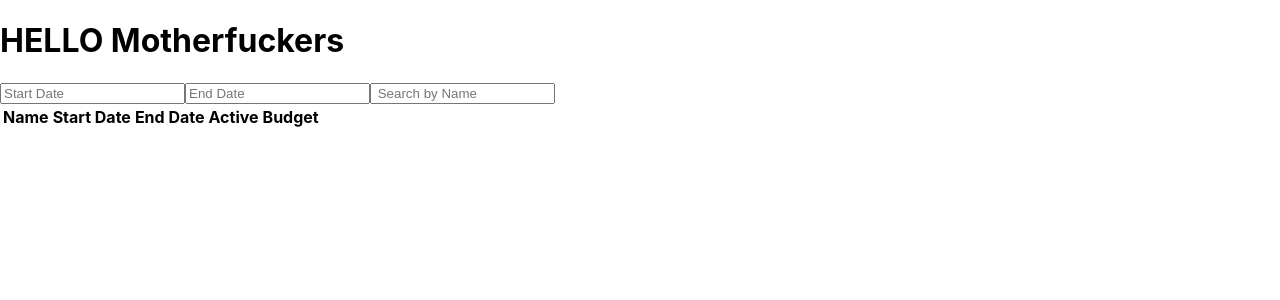
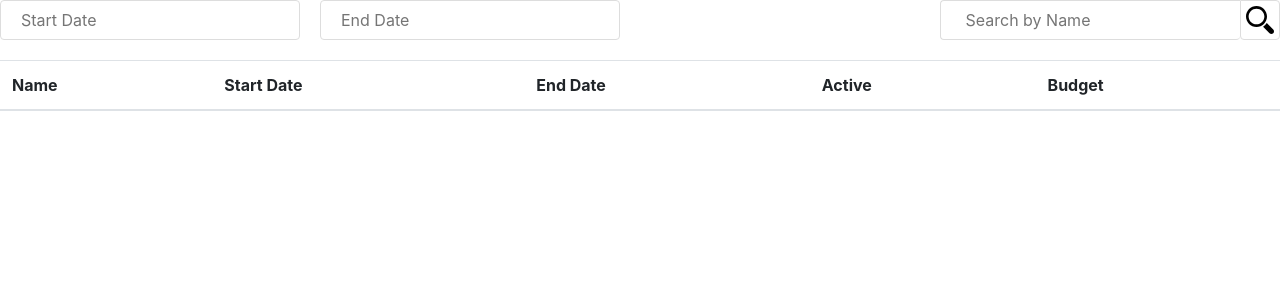
Before and after one commit to alexrupom/campaign-list, a React (Create React App) app: page / in a window 1280 px wide. Shown: the top 300 px of the page. Built offline with nearby package versions, Linux system fonts and the light colour scheme.

Commit message:
finished

```diff
--- a/package.json
+++ b/package.json
@@ -3,12 +3,14 @@
   "version": "0.1.0",
   "private": true,
   "dependencies": {
+    "bootstrap": "^4.3.1",
     "classnames": "^2.2.6",
     "format-si-prefix": "^0.3.2",
     "moment": "^2.24.0",
     "node-sass": "^4.12.0",
     "prop-types": "^15.7.2",
     "react": "^16.9.0",
+    "react-bootstrap": "^1.0.0-beta.12",
     "react-datepicker": "^2.9.6",
     "react-dom": "^16.9.0",
     "react-scripts": "3.1.2"
--- a/src/App.js
+++ b/src/App.js
@@ -1,6 +1,7 @@
 import React from "react";
 import Campaign from "./components/Campaign";
 import "./App.scss";
+import 'bootstrap/dist/css/bootstrap.min.css';
 
 
 class App extends React.Component {
--- a/src/App.scss
+++ b/src/App.scss
@@ -1,6 +1,6 @@
 @import "./stylesheets/";
 .App {
-  /* text-align: center; */
+  // text-align: center;
 }
 
 .App-logo {
--- a/src/components/Campaign/CampaignTable.jsx
+++ b/src/components/Campaign/CampaignTable.jsx
@@ -1,13 +1,15 @@
 import React from "react";
 import Status from "./Status";
 import PropTypes from "prop-types";
-import {formatSI} from 'format-si-prefix';
+import { formatSI } from "format-si-prefix";
+import Table from "react-bootstrap/Table";
+import moment from "moment";
 
 const checkStatus = (startDate, endDate) => {
   let status = false;
-  const currentDate = new Date();
-  const start = new Date(startDate);
-  const end = new Date(endDate);
+  const currentDate = moment().toDate();
+  const start = moment(startDate);
+  const end = moment(endDate);
   if (start < currentDate && currentDate < end) {
     status = true;
   }
@@ -32,7 +34,7 @@ const CampaignTable = props => {
   }
   return (
     <div>
-      <table>
+      <Table>
         <thead>
           <tr>
             <th>Name</th>
@@ -43,7 +45,7 @@ const CampaignTable = props => {
           </tr>
         </thead>
         <tbody>{table}</tbody>
-      </table>
+      </Table>
     </div>
   );
 };
@@ -53,13 +55,15 @@ CampaignTable.defaultProps = {
 };
 
 CampaignTable.propTypes = {
-  data: PropTypes.arrayOf(PropTypes.exact({
-    id: PropTypes.number.isRequired,
-    name: PropTypes.string.isRequired,
-    startDate: PropTypes.string.isRequired,
-    endDate: PropTypes.string.isRequired,
-    budget: PropTypes.number.isRequired,
-  }))
-}
+  data: PropTypes.arrayOf(
+    PropTypes.exact({
+      id: PropTypes.number.isRequired,
+      name: PropTypes.string.isRequired,
+      startDate: PropTypes.string.isRequired,
+      endDate: PropTypes.string.isRequired,
+      budget: PropTypes.number.isRequired
+    })
+  )
+};
 
 export default CampaignTable;
--- a/src/components/Campaign/Status.jsx
+++ b/src/components/Campaign/Status.jsx
@@ -1,5 +1,6 @@
 import React from "react";
 import classNames from "classnames";
+import PropTypes from "prop-types";
 
 const Status = props => {
   return (
@@ -15,5 +16,11 @@ const Status = props => {
     </div>
   );
 };
+Status.defaultProps = {
+  active: false
+};
+Status.propTypes = {
+  active: PropTypes.bool
+};
 
 export default Status;
--- a/src/components/Campaign/index.jsx
+++ b/src/components/Campaign/index.jsx
@@ -3,6 +3,7 @@ import CampaignTable from "./CampaignTable";
 import DatePicker from "react-datepicker";
 import "react-datepicker/dist/react-datepicker.css";
 import moment from "moment";
+import search from "../../magnifier-tool.svg";
 
 export default class Campaign extends React.Component {
   constructor(props) {
@@ -14,6 +15,7 @@ export default class Campaign extends React.Component {
       endDate: null
     };
   }
+
   updateConsoleData = data => {
     if (data.length > 0) {
       this.setState({
@@ -111,25 +113,36 @@ export default class Campaign extends React.Component {
       this.updateConsoleData(campaignInput);
     return (
       <div>
-        <h1> HELLO Motherfuckers</h1>
+        <div className="campaign">
           <div>
             <DatePicker
               selected={this.state.startDate}
               onChange={this.handleStartDate}
               maxDate={this.state.endDate}
               placeholderText="Start Date"
+              className="campaign__date-input"
             />
             <DatePicker
               selected={this.state.endDate}
               minDate={this.state.startDate}
               onChange={this.handleEndDate}
               placeholderText="End Date"
+              className="campaign__date-input"
             />
+          </div>
 
+          <div className="campaign__search">
             <input
               placeholder=" Search by Name"
               onChange={value => this.searchByName(value)}
+              name="search"
+              type="text"
+              className="campaign__search__input-field"
             />
+            <div className="campaign__search__logo">
+              <img src={search} alt="Search Logo"/>
+            </div>
+          </div>
         </div>
         <CampaignTable data={this.state.list} />
       </div>
--- /dev/null
+++ b/src/stylesheets/_campaign-table.scss
@@ -0,0 +1,4 @@
+.campaign-table {
+
+    text-align: center;
+}
--- /dev/null
+++ b/src/stylesheets/_campaign.scss
@@ -0,0 +1,45 @@
+.campaign {
+    display: flex;
+    justify-content: space-between;
+    margin-bottom: 20px;
+
+    &__search {
+        display: flex;
+
+        &__input-field {
+            border: 1px solid #ddd;
+            border-bottom-right-radius: 0;
+            border-right: 0;
+            border-radius: 4px;
+            border-top-right-radius: 0;
+            box-sizing: border-box;
+            display: inline-block;
+            height: 40px;
+            padding: 12px 20px;
+            width: 300px;
+        }
+
+        &__logo {
+            img {
+                border: 1px solid #ddd;
+                border-bottom-left-radius: 0;
+                border-radius: 4px;
+                border-top-left-radius: 0;
+                height: 40px;
+                padding: 5px;
+                width: 40px;
+            }
+        }
+    }
+
+    &__date-input {
+        border: 1px solid #ddd;
+        border-radius: 4px;
+        box-sizing: border-box;
+        display: inline-block;
+        height: 40px;
+        margin-right: 20px;
+        padding: 12px 20px;
+        width: 300px;
+    }
+}
--- a/src/stylesheets/_status.scss
+++ b/src/stylesheets/_status.scss
@@ -1,18 +1,20 @@
 .status {
     display: flex;
+
     &__label {
         font-size: 12px;
     }
 
     &__dot {
+        background-color:#FF0000;
+        border-radius: 50%;
+        height: 12px;
+        margin-top: 3px;
         margin-right: 5px;
         width: 12px;
-        height: 12px;
-        background-color: #940;
-        border-radius: 50%;
 
         &--active {
-            background-color: #690;
+            background-color: 	#228B22;
     }
  }
 }
--- a/src/stylesheets/index.scss
+++ b/src/stylesheets/index.scss
@@ -1 +1,2 @@
 @import "./status";
+@import "./campaign";
```
Also changed, not shown: src/magnifier-tool.svg (added), 1 other file (tests, documents, lock files or other folders). Lines whose indentation alone changed are shown as unchanged.
